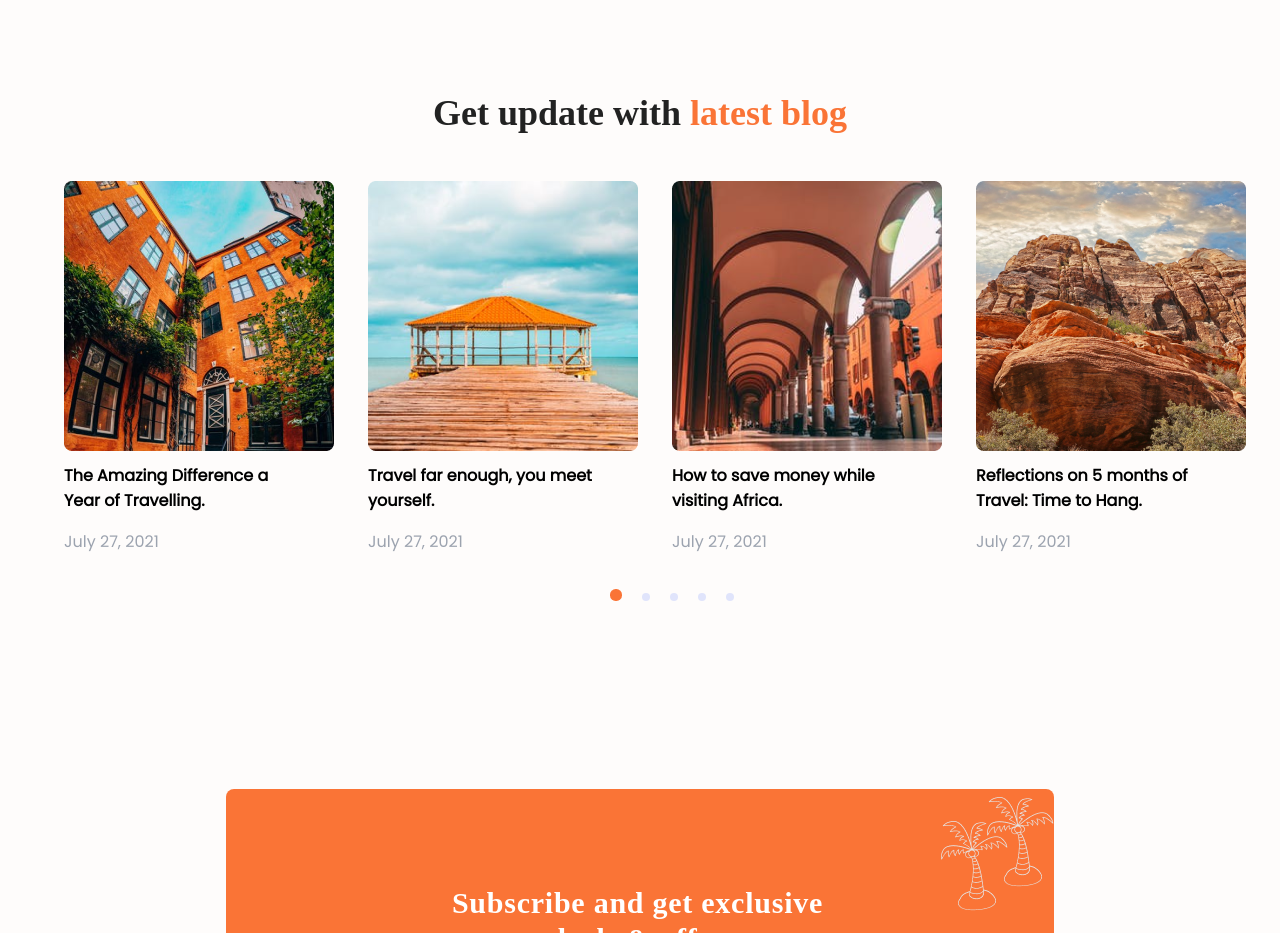
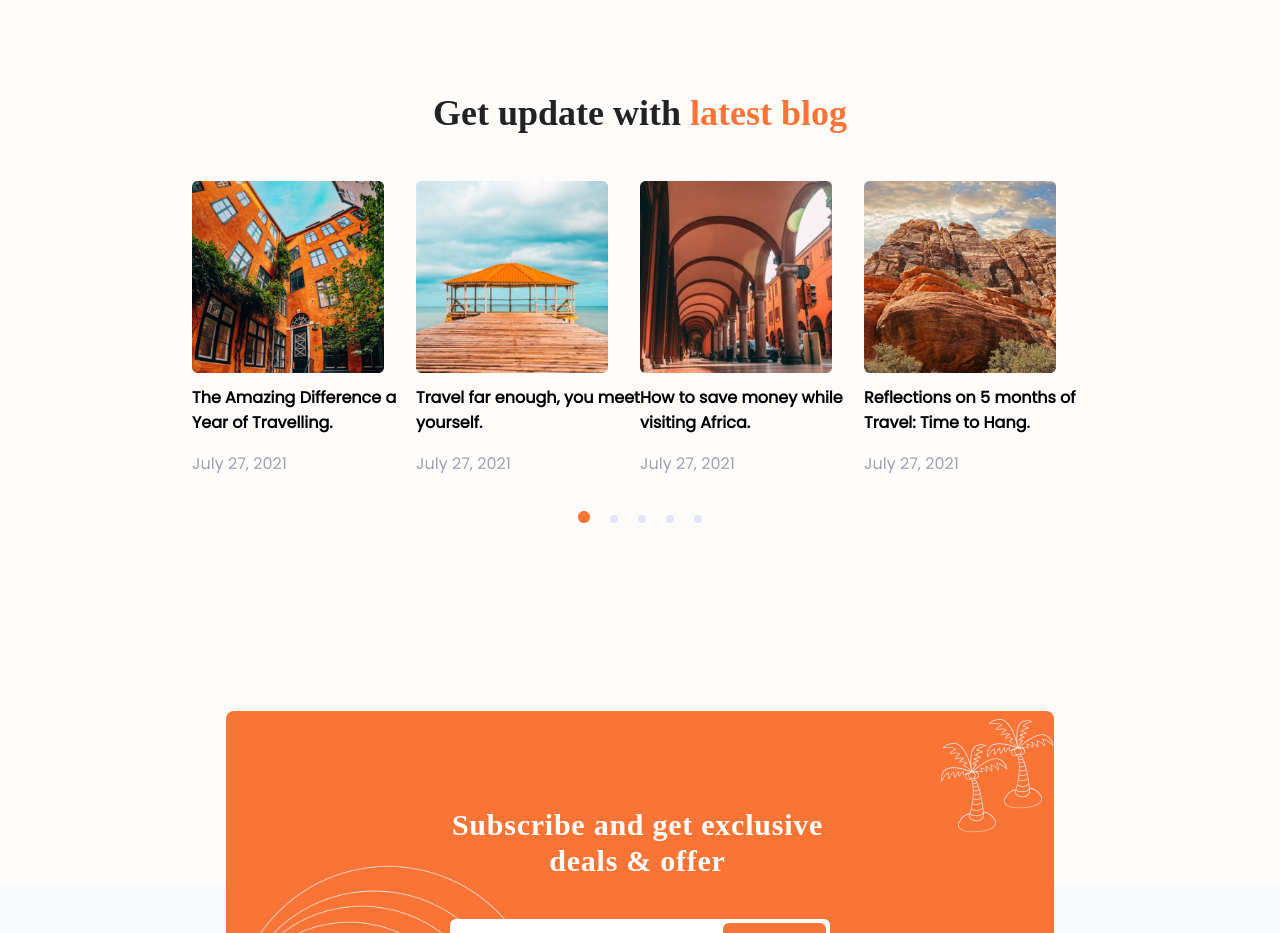
Before and after one commit to baabashinelle/Botel, a React (Create React App) app: page / in a window 1280 px wide. Shown: the part 3700-4633 px from the top of the page. Built offline with nearby package versions, Linux system fonts and the light colour scheme; a web font is replaced by a local one.

Commit message:
update blog carousel

```diff
--- a/src/components/Blog.jsx
+++ b/src/components/Blog.jsx
@@ -59,7 +59,7 @@ const Blog = () => {
           <span className="text-primary-o"> latest blog</span>
         </h3>
       </article>
-      <article className="pt-12 w-full pl-16">
+      <article className="pt-12 w-[70%]">
         <AliceCarousel
           mouseTracking
           items={items}
--- a/src/index.css
+++ b/src/index.css
@@ -1,5 +1,5 @@
-@import url('https://fonts.googleapis.com/css2?family=Volkhov&display=swap');
-@import url('https://fonts.googleapis.com/css2?family=Poppins&display=swap');
+@import url("https://fonts.googleapis.com/css2?family=Volkhov&display=swap");
+@import url("https://fonts.googleapis.com/css2?family=Poppins&display=swap");
 
 @tailwind base;
 @tailwind components;
@@ -7,6 +7,10 @@
 
 /* Blog Carousel */
 .alice-carousel__dots-item:not(.__custom).__active {
-    background-color: #FA7436!important;
-    padding: 0.35rem;
+  background-color: #fa7436 !important;
+  padding: 0.35rem;
 }
+.alice-carousel__stage-item{
+  max-width: fit-content!important;
+  padding-right: 2rem!important;
+}
```
